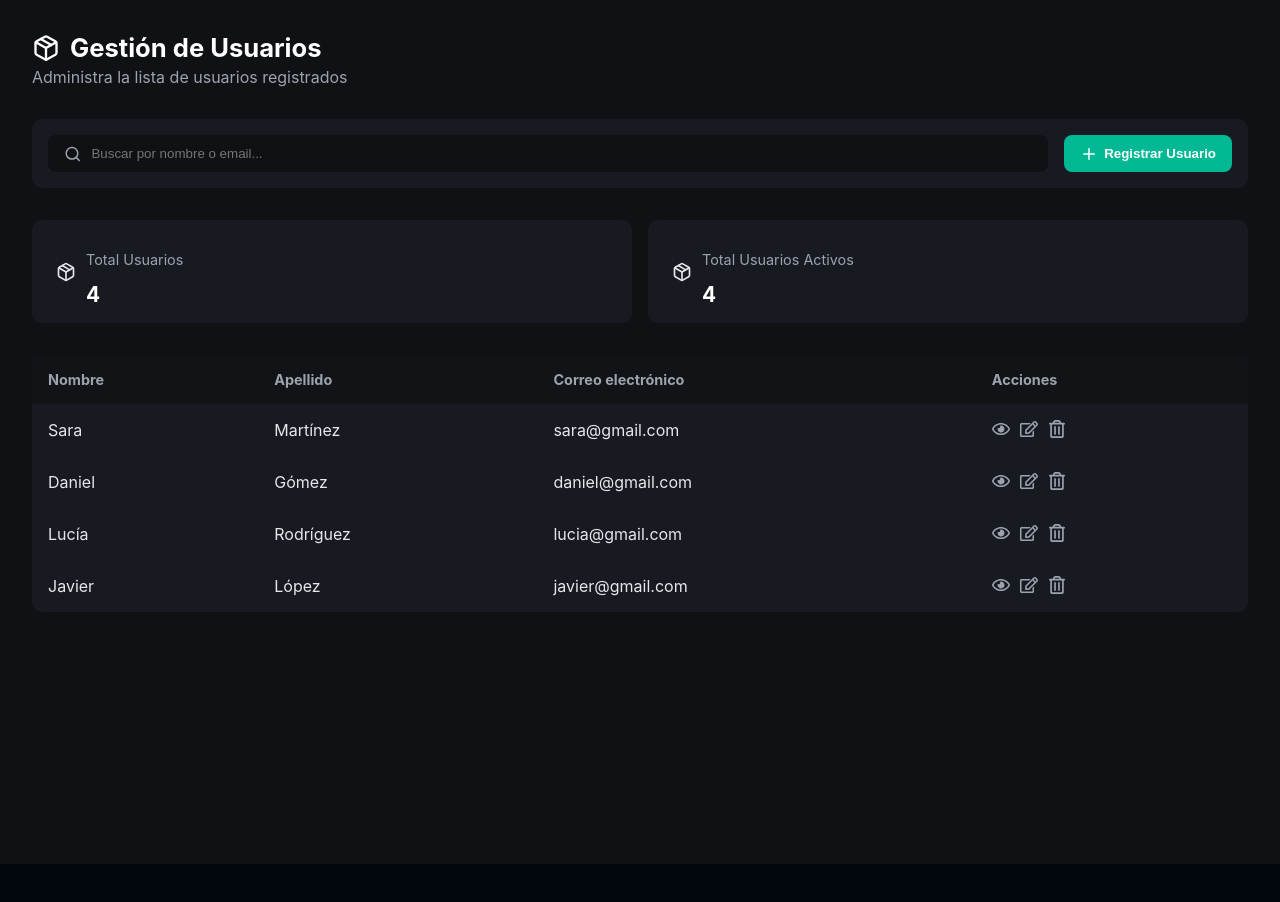
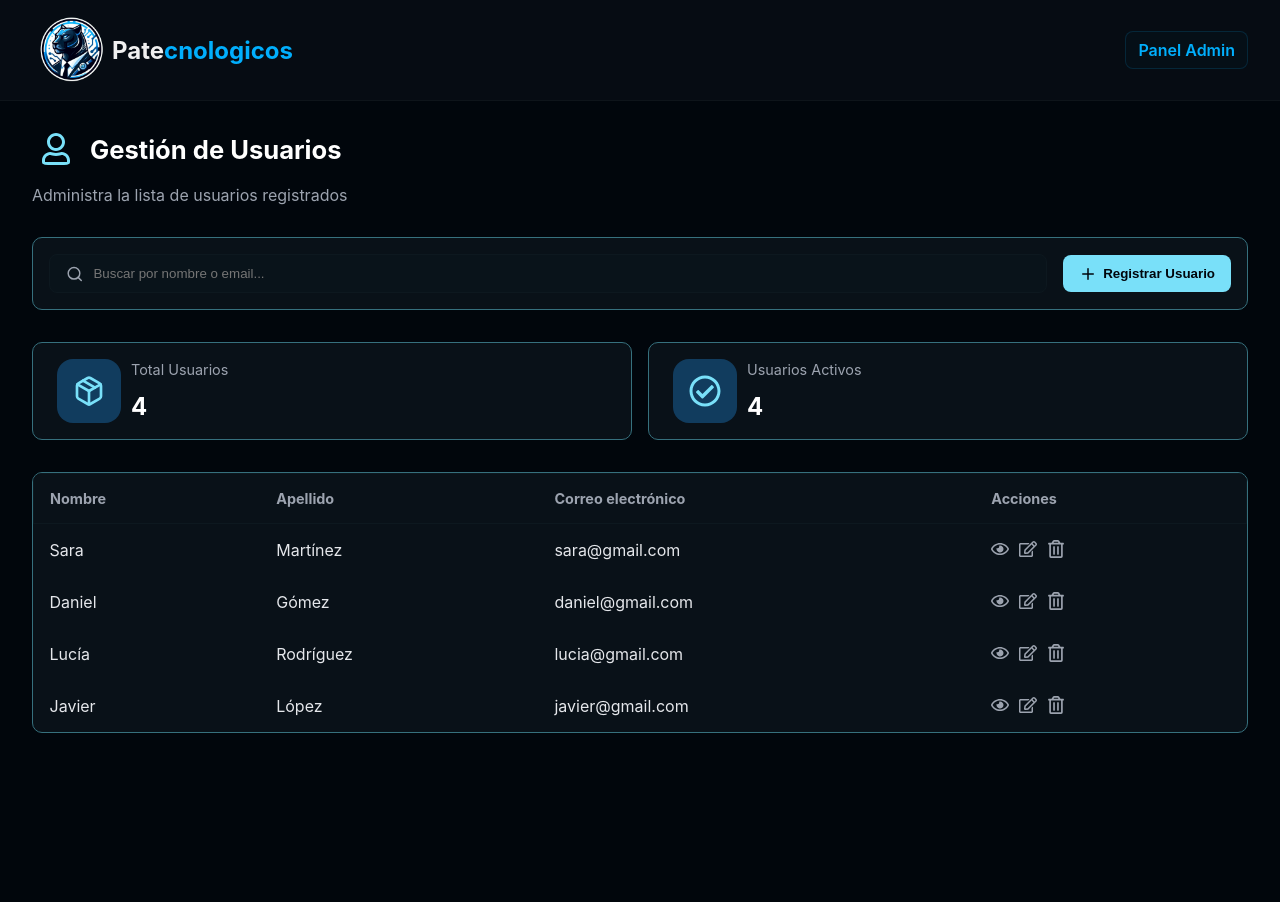
Before and after one commit to Ans-Soft/gaming-laptop-store-frontend, a React (Vite) app in the folder gaming-laptop-store/: page /admin/users in a window 1280 px wide. Shown: the top 902 px of the page. Before the commit the page ends 864 px from the top, so only its background shows below. Built offline with nearby package versions, Linux system fonts and the light colour scheme.

Commit message:
new components for users CRUD and new css files

```diff
--- /dev/null
+++ b/gaming-laptop-store/src/components/admin/CountCard.jsx
@@ -0,0 +1,21 @@
+import { Package } from "lucide-react";
+import "../../styles/admin/CountCard.css";
+
+const CountCard = ({ stats = [] }) => {
+  return (
+    <div className="table-stats">
+      {stats.map((stat, index) => (
+        <div key={index} className="stat-card">
+          {/* Si no se pasa un icono, usa uno por defecto */}
+          {stat.icon || <Package/>}
+          <div>
+            <p>{stat.label}</p>
+            <h3>{stat.count}</h3>
+          </div>
+        </div>
+      ))}
+    </div>
+  );
+}
+
+export default CountCard;
--- a/gaming-laptop-store/src/components/admin/DashboardHeader.jsx
+++ b/gaming-laptop-store/src/components/admin/DashboardHeader.jsx
@@ -2,7 +2,7 @@ import React from "react";
 import "../../styles/admin/dashboardHeader.css";
 import logo from "../../assets/logo.png";
 
-export default function AdminHeader() {
+const AdminHeader = () => {
   return (
     <header className="admin-header" role="banner">
       <div className="admin-header-inner">
@@ -24,3 +24,5 @@ export default function AdminHeader() {
     </header>
   );
 }
+
+export default AdminHeader;
--- /dev/null
+++ b/gaming-laptop-store/src/components/admin/SearchBox.jsx
@@ -0,0 +1,19 @@
+import "../../styles/admin/SearchBox.css";
+import { Search, Plus } from "lucide-react";
+
+
+const SearchBox = () => {
+  return (
+    <div className="table-filters">
+          <div className="search-box">
+            <Search size={18} />
+            <input type="text" placeholder="Buscar por nombre o email..." />
+          </div>
+          <button className="btn-register">
+            <Plus size={18} /> Registrar Usuario
+          </button>
+        </div>
+  )
+}
+
+export default SearchBox;
--- /dev/null
+++ b/gaming-laptop-store/src/components/admin/TitleCrud.jsx
@@ -0,0 +1,18 @@
+import React from "react";
+import "../../styles/admin/titleCrud.css"
+import { Package } from "lucide-react";
+
+const TitleCrud = ({ title, icon: Icon = Package, description }) => {
+  return (
+    <div className="table-header">
+      <div>
+        <h1>
+          <Icon className="icon-title"/> {title}
+        </h1>
+        <p>{description}</p>
+      </div>
+    </div>
+  );
+};
+
+export default TitleCrud;
--- a/gaming-laptop-store/src/pages/admin/Users.jsx
+++ b/gaming-laptop-store/src/pages/admin/Users.jsx
@@ -1,7 +1,13 @@
 import React from "react";
 import "./../../styles/admin/dataTable.css";
-import { Plus, Package, Search } from "lucide-react";
+import "./../../styles/global.css";
+import { Package } from "lucide-react";
 import DataTable from "../../components/admin/DataTable";
+import DashboardHeader from "../../components/admin/DashboardHeader";
+import SearchBox from "../../components/admin/SearchBox";
+import CountCard from "../../components/admin/CountCard";
+import { FaRegCheckCircle, FaRegUser  } from "react-icons/fa";
+import TitleCrud from "../../components/admin/TitleCrud";
 
 const Users = () => {
   const users = [
@@ -31,56 +37,44 @@ const Users = () => {
     },
   ];
 
-  const totalUsers = users.length;
-  const totalActive = users.length; // Cuando tenga la conexión con backend determinar activos/inactivos
-
   const columns = [
     { key: "first_name", label: "Nombre" },
     { key: "last_name", label: "Apellido" },
     { key: "email", label: "Correo electrónico" },
   ];
 
+  const stats = [
+    {
+      label: "Total Usuarios",
+      count: users.length,
+      icon: <Package className="icon-card" />,
+    },
+    {
+      label: "Usuarios Activos",
+      count: users.length,
+      icon: <FaRegCheckCircle className="icon-card" />,
+    },
+  ];
+
   return (
-    <div className="table-container">
-      <div className="table-header">
-        <div>
-          <h1>
-            <Package size={28} /> Gestión de Usuarios
-          </h1>
-          <p>Administra la lista de usuarios registrados</p>
-        </div>
+    <section>
+      <DashboardHeader />
+      <div className="table-container ">
+
+        <TitleCrud
+          title="Gestión de Usuarios"
+          icon={FaRegUser}
+          description="Administra la lista de usuarios registrados"
+
+        />
+
+        <SearchBox />
+
+        <CountCard stats={stats} />
+
+        <DataTable columns={columns} data={users} />
       </div>
-
-      <div className="table-filters">
-        <div className="search-box">
-          <Search size={18} />
-          <input type="text" placeholder="Buscar por nombre o email..." />
-        </div>
-        <button className="btn-register">
-          <Plus size={18} /> Registrar Usuario
-        </button>
-      </div>
-
-      <div className="table-stats">
-        <div className="stat-card">
-          <Package size={20} />
-          <div>
-            <p>Total Usuarios</p>
-            <h3>{totalUsers}</h3>
-          </div>
-        </div>
-        <div className="stat-card">
-          <Package size={20} />
-          <div>
-            <p>Total Usuarios Activos</p>
-            <h3>{totalActive}</h3>
-          </div>
-        </div>
-      </div>
-
-
-      <DataTable columns={columns} data={users} />
-    </div>
+    </section>
   );
 };
 
--- /dev/null
+++ b/gaming-laptop-store/src/styles/admin/countCard.css
@@ -0,0 +1,39 @@
+.table-stats {
+  display: flex;
+  gap: 1rem;
+  margin-top: 2rem;
+}
+
+.stat-card {
+  background-color: var(--card-bg);
+  padding: 1rem 1.5rem;
+  border-radius: 10px;
+  display: flex;
+  align-items: center;
+  gap: 10px;
+  flex: 1;
+  border: 1px solid;
+  border-color: var(--fourth-color);
+
+}
+
+.stat-card p {
+  color: #9ca3af;
+  font-size: 0.9rem;
+  margin-top: 0;
+}
+
+.stat-card h3 {
+  color: #fff;
+  font-size: 1.5rem;
+}
+
+.icon-card {
+  width: 2rem;
+  height: 2rem;
+  stroke: var(--secondary-color); /* define color de línea */
+  color: var(--secondary-color);
+  background-color: var(--icon-bg);
+  padding: 1rem;
+  border-radius: 1rem;
+}
--- a/gaming-laptop-store/src/styles/admin/dashboardHeader.css
+++ b/gaming-laptop-store/src/styles/admin/dashboardHeader.css
@@ -4,6 +4,7 @@
   background: var(--navbar-bg);
   border-bottom: 1px solid rgba(255,255,255,0.03);
   --header-height: 100px;
+
 }
 
 .admin-header-inner {
@@ -12,8 +13,8 @@
   align-items: center;
   justify-content: space-between;
   padding: 0 2rem;
-  max-width: 1300px;
-  margin: 0 auto;
+  width: 100%;
+  box-sizing: border-box;
 }
 
 .admin-logo {
--- a/gaming-laptop-store/src/styles/admin/dataTable.css
+++ b/gaming-laptop-store/src/styles/admin/dataTable.css
@@ -1,43 +1,11 @@
 .table-container {
   color: #e5e7eb;
   padding: 2rem;
-  background-color: #0f1115;
+  background-color: var(--bg-color);
   min-height: 100vh;
 }
 
-.table-header h1 {
-  display: flex;
-  align-items: center;
-  gap: 10px;
-  color: #ffffff;
-  font-size: 1.6rem;
-  font-weight: 700;
-}
 
-.table-header p {
-  color: #9ca3af;
-  margin-top: 4px;
-}
-
-.table-filters {
-  display: flex;
-  align-items: center;
-  gap: 1rem;
-  margin-top: 2rem;
-  background-color: #171a20;
-  padding: 1rem;
-  border-radius: 10px;
-}
-
-.search-box {
-  display: flex;
-  align-items: center;
-  background-color: #0f1115;
-  padding: 0.6rem 1rem;
-  border-radius: 8px;
-  flex: 1;
-  color: #9ca3af;
-}
 
 .search-box input {
   background: none;
@@ -57,50 +25,14 @@ select {
   cursor: pointer;
 }
 
-.btn-register {
-  display: flex;
-  align-items: center;
-  gap: 6px;
-  background-color: #00b894;
-  color: white;
-  padding: 0.6rem 1rem;
-  border: none;
-  border-radius: 8px;
-  cursor: pointer;
-  font-weight: 600;
-}
-
-.table-stats {
-  display: flex;
-  gap: 1rem;
-  margin-top: 2rem;
-}
-
-.stat-card {
-  background-color: #171a20;
-  padding: 1rem 1.5rem;
-  border-radius: 10px;
-  display: flex;
-  align-items: center;
-  gap: 10px;
-  flex: 1;
-}
-
-.stat-card p {
-  color: #9ca3af;
-  font-size: 0.9rem;
-}
-
-.stat-card h3 {
-  color: #fff;
-  font-size: 1.3rem;
-}
 
 .table {
   margin-top: 2rem;
-  background-color: #171a20;
+  background-color: var(--card-bg);
   border-radius: 10px;
   overflow: hidden;
+  border: 1px solid;
+  border-color: var(--fourth-color);
 }
 
 .table table {
@@ -115,9 +47,12 @@ select {
 }
 
 .table thead {
-  background-color: #111317;
+  background-color: var(--card-bg);
   color: #9ca3af;
   font-size: 0.9rem;
+  border: 1px solid;
+  border-color: lid;
+  border-color: #0D181F;
 }
 
 .product-info {
--- /dev/null
+++ b/gaming-laptop-store/src/styles/admin/searchBox.css
@@ -0,0 +1,36 @@
+.table-filters {
+  display: flex;
+  align-items: center;
+  gap: 1rem;
+  margin-top: 2rem;
+  background-color: var(--card-bg);
+  padding: 1rem;
+  border-radius: 10px;
+  border: 1px solid;
+  border-color: var(--fourth-color);
+}
+
+.search-box {
+  display: flex;
+  align-items: center;
+  background-color: #09131A;
+  padding: 0.6rem 1rem;
+  border-radius: 8px;
+  flex: 1;
+  color: #9ca3af;
+  border: 1px solid;
+  border-color: #0D181F;
+}
+
+.btn-register {
+  display: flex;
+  align-items: center;
+  gap: 6px;
+  background-color: var(--secondary-color);
+  color: var(--bg-color);
+  padding: 0.6rem 1rem;
+  border: none;
+  border-radius: 8px;
+  cursor: pointer;
+  font-weight: 600;
+}
--- /dev/null
+++ b/gaming-laptop-store/src/styles/admin/titleCrud.css
@@ -0,0 +1,21 @@
+.table-header h1 {
+  display: flex;
+  align-items: center;
+  gap: 10px;
+  color: #ffffff;
+  font-size: 1.6rem;
+  font-weight: 700;
+  padding-bottom: 1rem;
+}
+
+.table-header p {
+  color: #9ca3af;
+  margin-top: 4px;
+}
+
+.icon-title {
+  width: 3rem;
+  height: 2rem;
+  color: var(--secondary-color); /* define color de línea */
+  border-radius: 1rem;
+}
--- a/gaming-laptop-store/src/styles/global.css
+++ b/gaming-laptop-store/src/styles/global.css
@@ -4,6 +4,7 @@
   --primary-color: #01AFFD;
   --secondary-color: #79E0F9;
   --third-color: #A9D8EF;
+  --fourth-color: #36707d;
   --card-bg: #091118;
   --icon-bg: #113C5E;
   --whatsapp-color: #08D85C;
```
